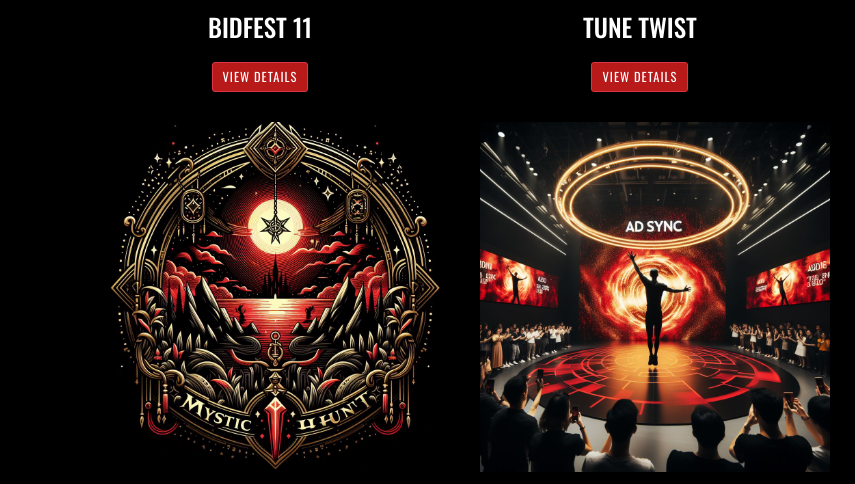
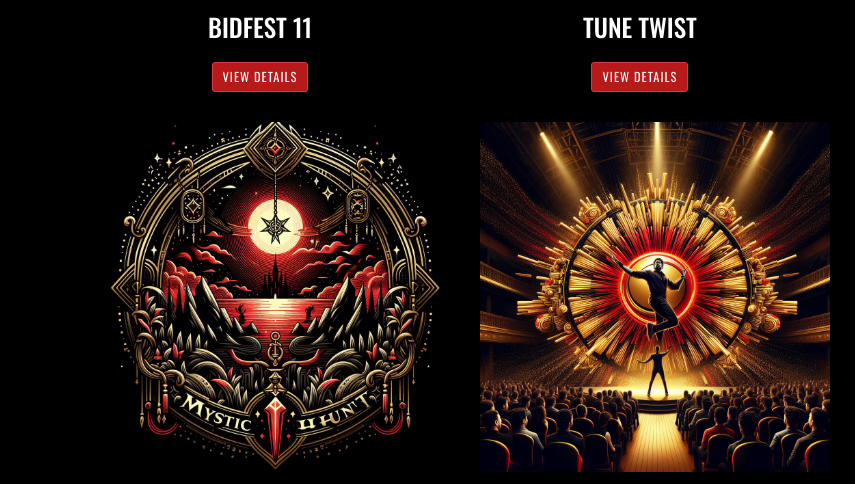
Before and after one commit to Fyzil2003/Cognebula, a plain HTML site: page index.html in a window 1280 px wide. Shown: the part 2551-3035 px from the top of the page, 0-855 px from the left. Drawn offline with nearby package versions, Linux system fonts and the light colour scheme.

Commit message:
changed content

```diff
--- a/index.html
+++ b/index.html
@@ -359,7 +359,7 @@
                 <div class="boxdet">
                     <div class="col-lg-4 col-sm-12">
                         <a href="ad.html">
-                            <img src="assets/img/gallery/ad1.jpeg" alt="" style="height: 350px; width: 350px;">
+                            <img src="assets/img/gallery/ad1 (2).jpeg" alt="" style="height: 350px; width: 350px;">
                         </a>
 
 
```
Also changed, not shown: assets/img/gallery/ad1 (2).jpeg (added), assets/img/gallery/ad1.jpeg (deleted).
